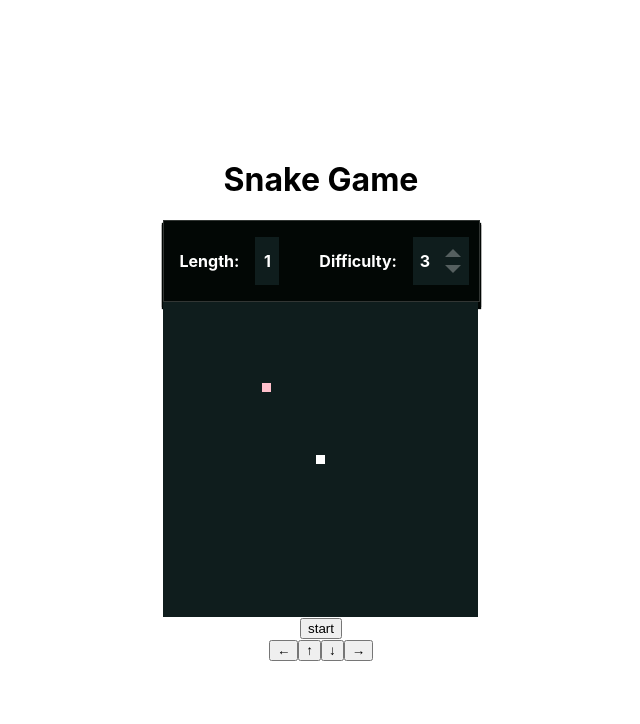
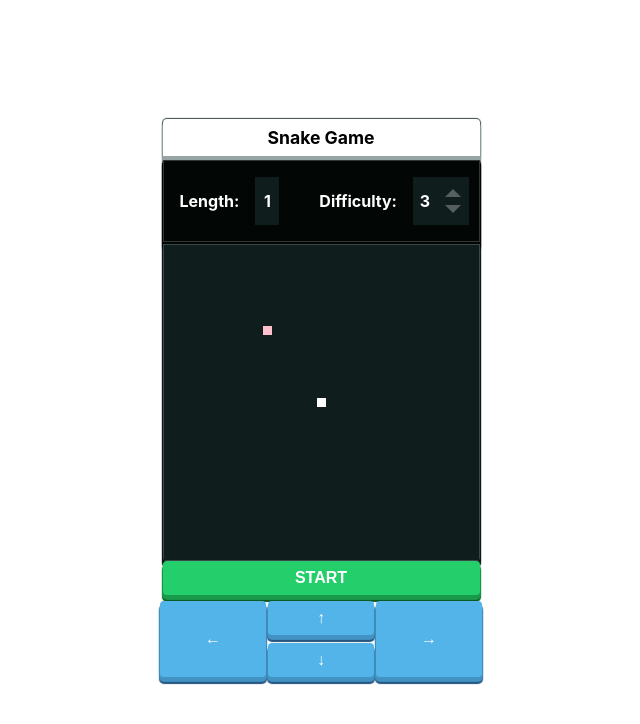
Before and after one commit to mzw86020424/react-snake-app, a React (Create React App) app: page / in a window 1280 px wide. Shown: the top 724 px of the page, without its empty margins (319-959 px from the left). Built offline with nearby package versions, Linux system fonts and the light colour scheme.

Commit message:
スタイルを整える

```diff
--- a/src/components/Button.jsx
+++ b/src/components/Button.jsx
@@ -3,10 +3,10 @@
 const Button = ({ status, onStop, onStart, onRestart }) => {
   return (
     <div className="button">
-      {status === "gameover" && <button onClick={onRestart}>gameover</button> }
-      {status === "init" && <button onClick={onStart}>start</button> }
-      {status === "suspended" && <button onClick={onStart}>start</button> }
-      {status === "playing" && <button onClick={onStop}>stop</button> }
+      { status === "gameover" && <button className="btn btn-gameover" onClick={onRestart}>gameover</button> }
+      { status === "init" && <button className="btn btn-init" onClick={onStart}>start</button> }
+      { status === "suspended" && <button className="btn btn-suspended" onClick={onStart}>start</button> }
+      { status === "playing" && <button className="btn btn-playing" onClick={onStop}>stop</button>}
     </div>
   );
 };
--- a/src/components/ManipulationPanel.jsx
+++ b/src/components/ManipulationPanel.jsx
@@ -8,10 +8,12 @@
 
   return (
     <div className="manipulation-panel">
-      <button onClick={onLeft}>←</button>
-      <button onClick={onUp}>↑</button>
-      <button onClick={onDown}>↓</button>
-      <button onClick={onRight}>→</button>
+      <button className="manipulation-btn btn btn-left" onClick={onLeft}>←</button>
+      <div>
+        <button className="manipulation-btn btn btn-up" onClick={onUp}>↑</button>
+        <button className="manipulation-btn btn btn-down" onClick={onDown}>↓</button>
+      </div>
+      <button className="manipulation-btn btn btn-right" onClick={onRight}>→</button>
     </div>
   );
 };
--- a/src/index.css
+++ b/src/index.css
@@ -5,6 +5,18 @@
     sans-serif;
   -webkit-font-smoothing: antialiased;
   -moz-osx-font-smoothing: grayscale;
+}
+
+.title-container {
+  border-radius: 4px 4px 0px 0px;
+  box-shadow: 0px 4px 1px 1px #97a5a5, 0px 6px 1px 1px #3c4a4a,
+    0px 0px 1px 1px #3c4a4a;
+}
+
+.title {
+  margin: 0;
+  padding: 8px;
+  font-size: 1.1rem;
 }
 
 /* borderを含めた幅で要素の幅が計算されるように */
@@ -41,7 +53,13 @@
 
 .field {
   display: flex;
-  flex-wrap: wrap; /* b. */
+  flex-wrap: wrap;
+  margin-top: 2px;
+  color: white;
+  background: #0f1d1d;
+  border-radius: 0 0 4px 4px;
+  border: 1px solid #ffffff30;
+  box-shadow: 0px 4px 1px 1px #0c1818, 0px 6px 1px 1px #060f0d;
 }
 
 .snake {
@@ -128,3 +146,89 @@
   transform: scale(0.8);
   opacity: 0.8;
 }
+
+.btn {
+  border: 0;
+  cursor: pointer;
+  color: white;
+  border-radius: 4px;
+  width: 100%;
+  font-weight: bold;
+  padding: 8px 16px;
+  font-size: 1rem;
+  text-transform: uppercase;
+  transition: all ease 0.2s;
+}
+
+.btn-init,
+.btn-suspended {
+  box-shadow: 0px 4px 1px 1px #199a4b, 0px 6px 1px 1px #0b5420;
+  background: #23ce6b;
+}
+
+.btn-playing {
+  box-shadow: 0px 4px 1px 1px #d4a752, 0px 6px 1px 1px #956933;
+  background: #ffd166;
+}
+
+.btn-gameover {
+  box-shadow: 0px 4px 1px 1px #ce3959, 0px 6px 1px 1px #8b1c2c;
+  background: #ef476f;
+}
+
+.btn:focus {
+  outline: 0;
+}
+
+.btn:active {
+  box-shadow: 0px 0px 0px 0px;
+  transform: translateY(6px);
+}
+
+.btn-init:active,
+.btn-suspended:active {
+  background: #20bd60;
+}
+
+.btn-playing:active {
+  background: #eabc5c;
+}
+
+.btn-gameover:active {
+  background: #de4064;
+}
+
+.manipulation-panel {
+  margin-top: 2px;
+  display: flex;
+  justify-content: center;
+}
+
+.manipulation-btn {
+  min-width: 106px;
+  margin: 4px 2px;
+  background: #52b4e8;
+  box-shadow: 0px 4px 1px 1px #4293c4, 0px 6px 1px 1px #21507b;
+}
+
+.btn-move:active {
+  background: #4293c4;
+}
+
+.btn-left,
+.btn-right {
+  min-width: 106px;
+  width: 106px;
+}
+.btn-left {
+  margin-left: 0;
+}
+.btn-right {
+  margin-right: 0;
+}
+
+.btn-up,
+.btn-down {
+  margin-left: 0px;
+  margin-right: 0px;
+}
```
